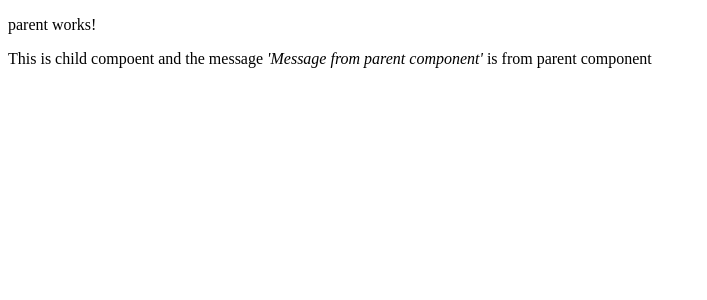
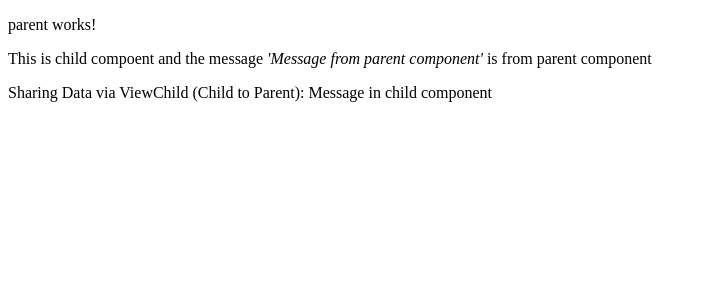
Before and after one commit to SrikrushnaP/angular-data-sharing, an Angular app: page / in a window 1280 px wide. Shown: the top 300 px of the page, without its empty margins (0-707 px from the left). Built offline with nearby package versions, Linux system fonts and the light colour scheme.

Commit message:
Sharing Data via ViewChild (Child to Parent)

```diff
--- a/src/app/parent/child/child.component.ts
+++ b/src/app/parent/child/child.component.ts
@@ -10,6 +10,8 @@ export class ChildComponent implements OnInit{
 
     @Input() childMsg: string = '';
 
+    childMsgInChild = 'Message in child component';
+
     constructor(){}
 
     ngOnInit(){}
--- a/src/app/parent/parent.component.html
+++ b/src/app/parent/parent.component.html
@@ -1,2 +1,4 @@
 <p>parent works!</p>
 <app-child [childMsg]="parentMsg"></app-child>
+
+<span>Sharing Data via ViewChild (Child to Parent): </span>{{msgFromChild}}
--- a/src/app/parent/parent.component.ts
+++ b/src/app/parent/parent.component.ts
@@ -1,4 +1,5 @@
-import { Component, OnInit } from '@angular/core';
+import { Component, OnInit, ViewChild } from '@angular/core';
+import { ChildComponent } from './child/child.component';
 
 @Component({
   selector: 'app-parent',
@@ -9,9 +10,19 @@ export class ParentComponent implements OnInit {
 
   parentMsg = "Message from parent component";
 
+  msgFromChild: string = "";
+
+  @ViewChild(ChildComponent) child: any;
+
   constructor() { }
 
   ngOnInit(): void {
   }
 
+  ngAfterViewInit(){
+    Promise.resolve().then(()=>{
+      this.msgFromChild = this.child.childMsgInChild;
+    })
+  }
+
 }
```
